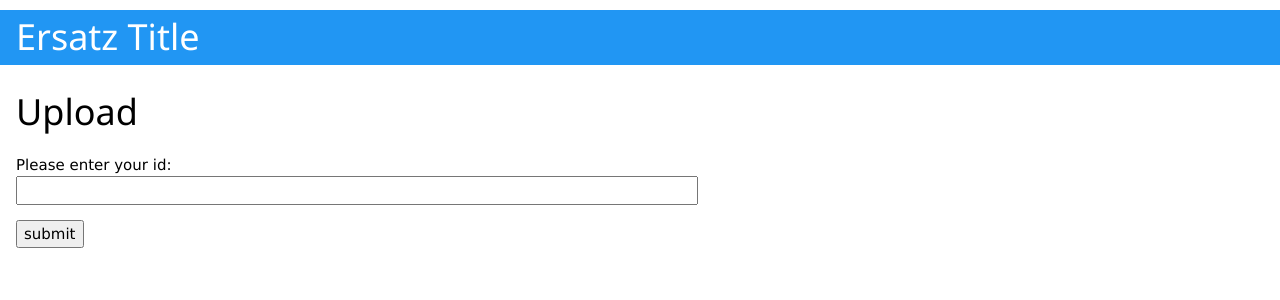
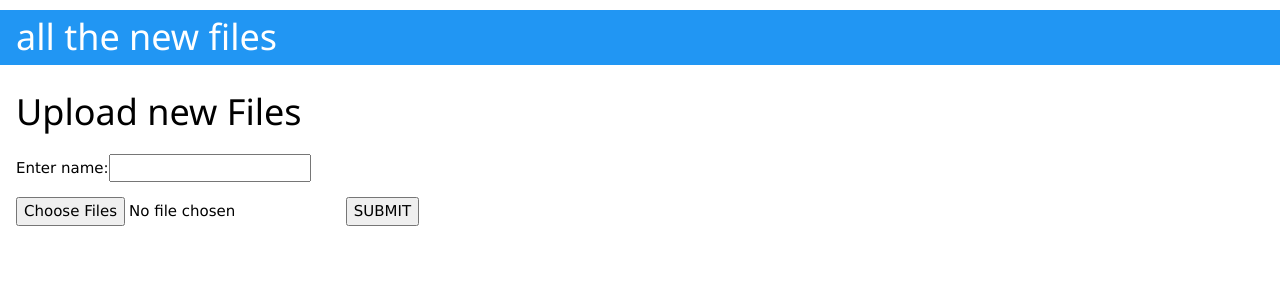
Before and after one commit to rscap/aubook, a Flask app: page /upload in a window 1280 px wide. Shown: the top 300 px of the page. Run offline with Flask 2, Linux system fonts and the light colour scheme.

Commit message:
uploads templates updated

```diff
--- a/app/__init__.py
+++ b/app/__init__.py
@@ -2,5 +2,4 @@ from flask import Flask
 
 app = Flask(__name__)
 app.config.from_object('config')
-# ^^ breaks stuff
 from app import views
--- a/app/forms.py
+++ /dev/null
@@ -1,10 +0,0 @@
-from flask.ext.wtf import Form
-from wtforms import StringField, BooleanField
-from wtforms.validators import DataRequired
-
-class LoginForm(Form):
-    openid = StringField('openid', validators=[DataRequired()])
-    remember_me = BooleanField('remember_me', default=False)
-
-class uploadForm(Form):
-    name = StringField('name', validators=[DataRequired()])
--- a/app/templates/login.html
+++ b/app/templates/login.html
@@ -4,7 +4,6 @@
 {% block content %}
   <h1>LOGIN</h1>
   <from action="" methods="post" name="login">
-
     {{ form.hidden_tag() }}
     <p>
       Please enter your id:<br>
@@ -14,7 +13,6 @@
       {% endfor %}
     </p>
     <p>{{ form.rememeber_me }} Member?</p>
-    <p><input type="submit" value="shine on"></p>
-
+    <p><input type="submit" value="uh-huh"></p>
   </form>
 {% endblock %}
--- a/app/templates/upload.html
+++ b/app/templates/upload.html
@@ -2,14 +2,21 @@
 {% extends "layout.html" %}
 
 {% block content %}
-  <h1>Upload</h1>
-  <from action="" methods="post" name="nogin">
-    {{ form.hidden_tag() }}
-    <p>
-      Please enter your id:<br>
-      {{ form.name(size=80) }}<br>
-    </p>
-    </p>
-    <p><input type="submit" value="submit"></p>
-  </form>
+  <title>Upload new File</title>
+    <h1>Upload new Files</h1>
+    <form action="" method=post enctype=multipart/form-data>
+      <p>Enter name:<input type=text name=name>
+      <p><input type=file name=file multiple>
+        <input type=submit value=SUBMIT>
+    </form>
+    <br/>
+    <br/>
+    <div>
+      {% if filenames %}
+           <ul style="list-style-type:none">
+               {% for name in filenames %}
+           <li>{{ name }}</li>
+         {% endfor %}
+      {% endif %}
+    </div>
 {% endblock %}
--- a/app/views.py
+++ b/app/views.py
@@ -1,11 +1,13 @@
-from flask import render_template, flash, redirect
+import os
+from flask import render_template, flash, request, redirect, url_for
+from werkzeug.utils import secure_filename
 from app import app
-from .forms import LoginForm
-from .forms import uploadForm
+# from .forms import LoginForm
+# from .forms import uploadForm
 
 @app.route('/')
 def home():
-    return 'hey yo'
+    return 'hey yo: Audiobook app'
 
 @app.route('/oy')
 def oy():
@@ -39,10 +41,64 @@ def login():
 def index(title='WAHT?!'):
     return render_template('index.html',title=title)
 
-@app.route('/upload', methods=['GET', 'POST'])
+@app.route("/upload", methods=['GET','POST'])
 def upload():
-    form = uploadForm()
-    if form.validate_on_submit():
-        #flash('errors')
-        return redirect('/')
-    return render_template('upload.html', form=form)
+    filenames = []
+    if request.method == 'POST':
+
+        if request.form['name'] == '':
+            flash('Please enter file name')
+            return redirect(request.url)
+
+        uploaded_files = request.files.getlist("file")
+        for file in uploaded_files:
+            #print(file.filename)
+            if file.filename == '':
+              flash('No files selected')
+              return redirect(request.url)
+
+        #uploaded_files = request.files.getlist("file")
+        name = request.form['name']
+        # print('name = '+name)
+        # print(UPLOAD_FOLDER)
+        dir = UPLOAD_FOLDER+'/'+name
+        # print(dir)
+        if not os.path.exists(dir):
+            print('folder does not exist. Creating folder...')
+            os.makedirs(dir)
+
+        # print('type:')
+        # print(type(uploaded_files))
+        # print(uploaded_files)
+        # if uploaded_files:
+        #     print('there are files in there')
+        # else:
+        #     print('ain\'t none')
+        filenames = []
+        count = 0
+        # for file in uploaded_files:
+        #     count += 1
+        #     print(count)
+        #     print(file.filename)
+
+        for file in uploaded_files:
+            # Check if the file is one of the allowed types/extensions
+            if file and allowed_file(file.filename):
+                # Make the filename safe, remove unsupported chars
+                filename = secure_filename(file.filename)
+                # Move the file from the temp folder ot the upload folder
+                #file.save(os.path.join(app.config['UPLOAD_FOLDER'], filename))
+                file.save(os.path.join(dir, filename))
+
+                # save the filename into a list, we'll use it later
+                filenames.append(filename)
+            #return redirect(url_for('uploaded_file', filenames=filenames))
+    return render_template('upload.html', filenames=filenames, title='all the new files')
+
+# @app.route('/upload', methods=['GET', 'POST'])
+# def upload():
+#     form = uploadForm()
+#     if form.validate_on_submit():
+#         #flash('errors')
+#         return redirect('/')
+#     return render_template('upload.html', form=form)
```
Also changed, not shown: config.py (+7 -0 lines), 5 other files.
